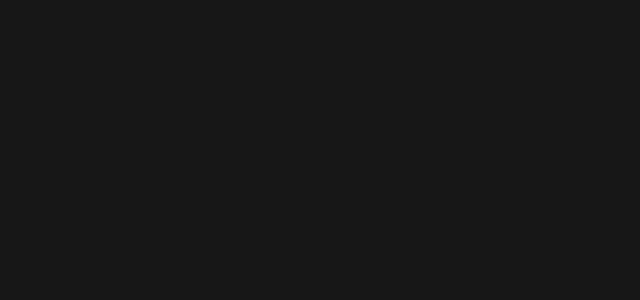
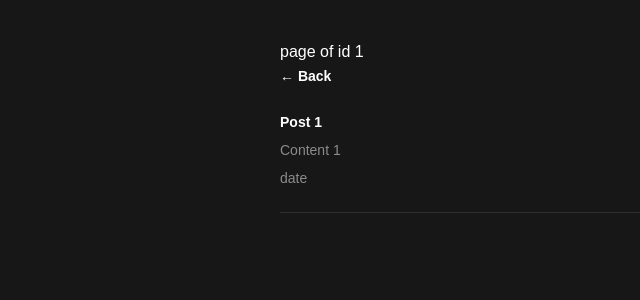
Before and after one commit to ppPacific/notesapp, a Next.js app: page /post/1 in a window 1280 px wide. Shown: the top 300 px of the page, without its empty margins (126-766 px from the left). Built offline with nearby package versions, Linux system fonts and the light colour scheme.

Commit message:
update post page

```diff
--- a/app/post/[id]/page.tsx
+++ b/app/post/[id]/page.tsx
@@ -1,9 +1,15 @@
+"use client";
 import Layout from "@/components/layout";
+import Content from "@/modules/post/content";
+import { useParams } from "next/navigation";
 
 const Post = () => {
+  const { id } = useParams();
+
   return (
     <Layout>
-      <p></p>
+      page of id {id}
+      <Content />
     </Layout>
   );
 };
--- a/components/post.tsx
+++ b/components/post.tsx
@@ -8,9 +8,7 @@ const Post = ({ post }: PostProps) => {
     <div className="w-full border-b border-white/10 py-6">
       <h3 className="text-sm text-white font-bold">{title}</h3>
       <p className="text-sm text-white/50 mt-2">{content}</p>
-      <p className="text-sm text-white/50 mt-2">
-        {new Date(createdAt).toLocaleString()}
-      </p>
+      <p className="text-sm text-white/50 mt-2">date</p>
     </div>
   );
 };
```
